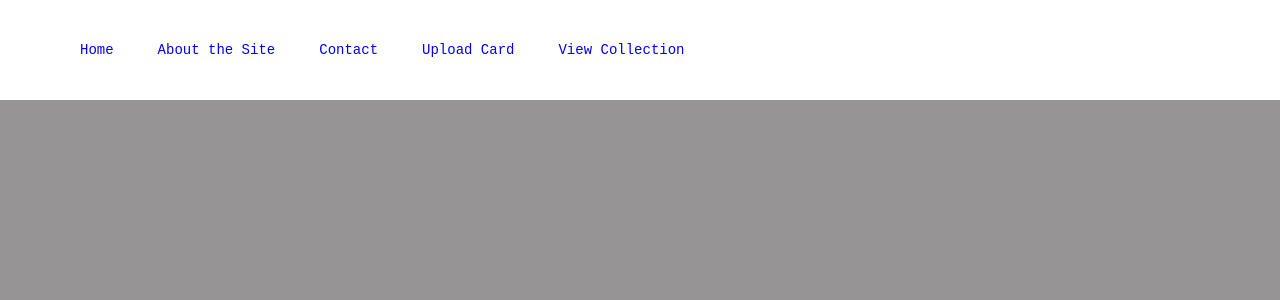
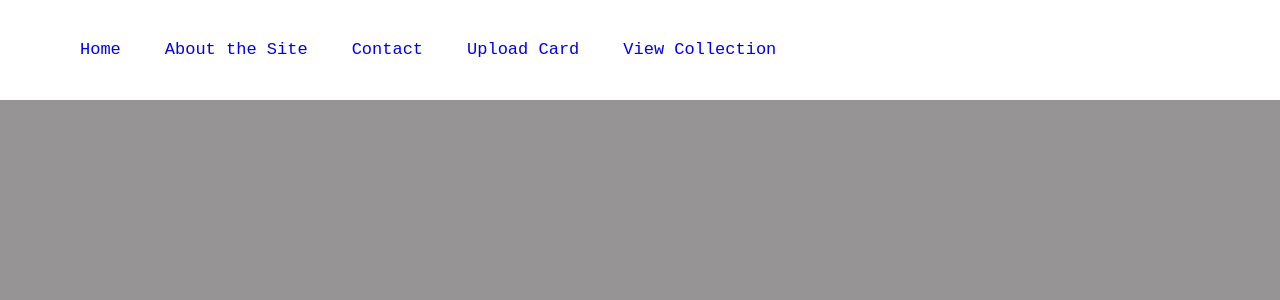
Before and after one commit to FXFY19/Capstone, a PHP site: page /header.php in a window 1280 px wide. Shown: the top 300 px of the page. Run offline with PHP 8.4, Linux system fonts and the light colour scheme.

Commit message:
Update style.css

```diff
--- a/style/style.css
+++ b/style/style.css
@@ -139,7 +139,7 @@ ul li{
 ul li a{
     display: block;
     text-decoration: none;
-    font-size: 14px;
+    font-size: 17px;
     font-family: 'Courier New', Courier, monospace;
     font-family: #1e1e1e;
     padding: 0 20px;
@@ -155,6 +155,7 @@ h1{
     border: 30px black;
     background-color: dimgray;
     font-size: 50px;
+    text-decoration: underline;
     margin: 10px auto 30px;
 }
 
```
